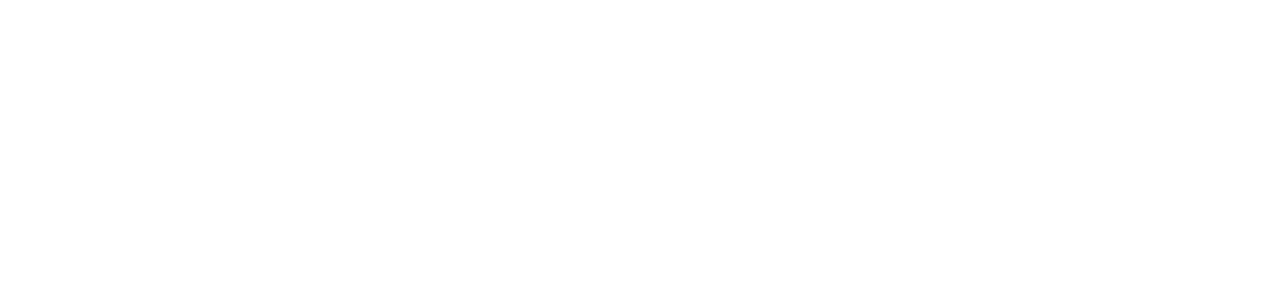
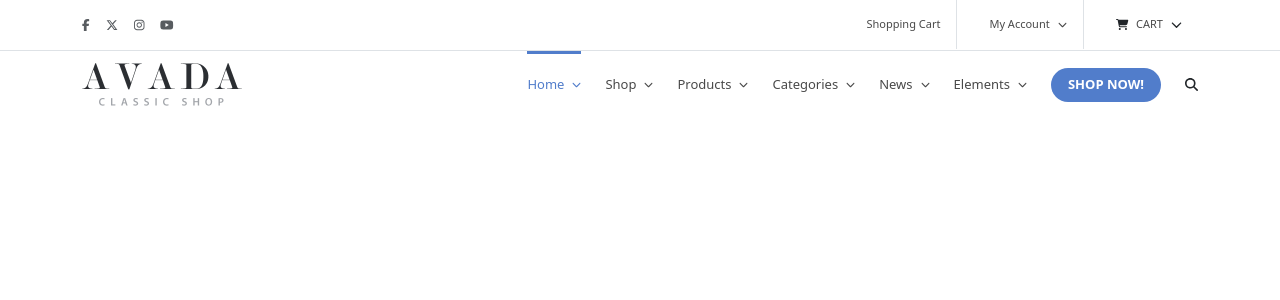
Before and after one commit to NicolaSforza93/proj-html-vuejs, a Vue app: page / in a window 1280 px wide. Shown: the top 300 px of the page. Built offline with nearby package versions, Linux system fonts and the light colour scheme.

Commit message:
added header

```diff
--- a/src/App.vue
+++ b/src/App.vue
@@ -1,7 +1,19 @@
 <script>
+import AppHeader from './components/AppHeader.vue';
+
+export default {
+  components: {
+    AppHeader
+  }
+}
 
 </script>
 
-<template></template>
+<template>
+  <AppHeader />
+</template>
 
-<style lang="scss"></style>
+<style lang="scss">
+@use './styles/general.scss';
+@import url('https://fonts.googleapis.com/css2?family=Open+Sans:wght@300;400;500;600;700;800&display=swap');
+</style>
--- a/src/components/AppHeader.vue
+++ b/src/components/AppHeader.vue
@@ -1,7 +1,136 @@
 <script>
+import { store } from '../store';
+
+export default {
+    data() {
+        return {
+            store
+        }
+    }
+}
+
 
 </script>
 
-<template></template>
+<template>
+    <header>
+        <div class="container-fluid border-bottom">
+            <div class="container">
+                <div class="top-strip d-flex justify-content-between">
+                    <div class="social-icons py-3">
+                        <ul class="d-flex align-items-center gap-3 mb-0 px-0">
+                            <li v-for="(brandIcon, index) in store.brandIcons" :key="index">
+                                <a href="#">
+                                    <font-awesome-icon :icon="brandIcon" />
+                                </a>
+                            </li>
+                        </ul>
+                    </div>
 
-<style lang="scss" scoped></style>
+                    <div class="menu-user">
+                        <ul class="mb-0 d-flex gap-3 px-0">
+                            <li class="border-end p-3">
+                                <a href="#" class="text-decoration-none">
+                                    Shopping Cart
+                                </a>
+                            </li>
+                            <li class="border-end p-3 d-flex align-items-center gap-2">
+                                <a href="#" class="text-decoration-none">
+                                    My Account
+                                </a>
+                                <font-awesome-icon icon="fa-solid fa-chevron-down" class="arrow-down" />
+                            </li>
+                            <li class="p-3 d-flex align-items-center gap-2">
+                                <font-awesome-icon icon="fa-solid fa-cart-shopping" />
+                                <a href="#" class="text-decoration-none text-uppercase">
+                                    Cart
+                                </a>
+                                <font-awesome-icon icon="fa-solid fa-chevron-down" />
+                            </li>
+                        </ul>
+                    </div>
+                </div>
+            </div>
+        </div>
+        <div class="container">
+            <nav class="d-flex align-items-center gap-4">
+                <figure class="mb-0 flex-grow-1">
+                    <img class="logo" src="/classic_shop_logo2x.png" alt="">
+                </figure>
+
+                <ul class="nav-menu mb-0 d-flex gap-4 px-0">
+                    <li v-for="(navLink, index) in store.navLinks" :key="index" :class="{ 'active': navLink.isActive }"
+                        class="menu-item d-flex align-items-center gap-2 position-relative py-4">
+                        <a href="#" class="text-decoration-none">{{
+                            navLink.name }}</a>
+                        <font-awesome-icon icon="fa-solid fa-chevron-down" class="arrow-down" />
+                    </li>
+                </ul>
+                <button type="button" class="btn text-nowrap text-uppercase fw-semibold px-3">Shop Now!</button>
+                <font-awesome-icon icon="fa-solid fa-magnifying-glass" class="search" />
+            </nav>
+        </div>
+    </header>
+</template>
+
+<style lang="scss" scoped>
+@use '../styles/partials/variables' as *;
+
+.social-icons {
+    font-size: 12px;
+
+    a {
+        color: #585C60;
+    }
+}
+
+.arrow-down {
+    font-size: 9px;
+    color: $gray-color;
+}
+
+.menu-user {
+    font-size: 11px;
+
+    a {
+        color: $gray-color;
+    }
+}
+
+.logo {
+    width: 160px;
+}
+
+nav {
+    li a {
+        font-size: 13px;
+        color: $gray-color;
+    }
+}
+
+.active * {
+    color: $skyblue-color;
+}
+
+.active.menu-item::before {
+    content: '';
+    position: absolute;
+    display: block;
+    height: 3px;
+    width: 100%;
+    background-color: $skyblue-color;
+    top: 0;
+    left: 0;
+}
+
+button {
+    background-color: #517DCB;
+    color: white;
+    font-size: 13px;
+    border-radius: 17px;
+}
+
+.search {
+    font-size: 13px;
+}
+</style>
--- a/src/main.js
+++ b/src/main.js
@@ -1,4 +1,17 @@
 import { createApp } from 'vue'
 import App from './App.vue'
+import "bootstrap/dist/css/bootstrap.css";
 
-createApp(App).mount('#app')
+import { library } from '@fortawesome/fontawesome-svg-core'
+import { FontAwesomeIcon } from '@fortawesome/vue-fontawesome'
+import { faChevronDown, faCartShopping, faMagnifyingGlass } from '@fortawesome/free-solid-svg-icons'
+import { faFacebookF, faXTwitter, faInstagram, faYoutube } from '@fortawesome/free-brands-svg-icons'
+
+
+library.add(faFacebookF, faXTwitter, faInstagram, faYoutube, faChevronDown, faCartShopping, faMagnifyingGlass)
+
+createApp(App)
+    .component('font-awesome-icon', FontAwesomeIcon)
+    .mount('#app')
+
+import "bootstrap/dist/js/bootstrap.js";
--- /dev/null
+++ b/src/store.js
@@ -0,0 +1,31 @@
+import { reactive } from "vue";
+
+export const store = reactive({
+    brandIcons: ['fa-brands fa-facebook-f', 'fa-brands fa-x-twitter', 'fa-brands fa-instagram', 'fa-brands fa-youtube'],
+    navLinks: [
+        {
+            name: 'Home',
+            isActive: true
+        },
+        {
+            name: 'Shop',
+            isActive: false
+        },
+        {
+            name: 'Products',
+            isActive: false
+        },
+        {
+            name: 'Categories',
+            isActive: false
+        },
+        {
+            name: 'News',
+            isActive: false
+        },
+        {
+            name: 'Elements',
+            isActive: false
+        },
+    ]
+});
--- a/src/styles/general.scss
+++ b/src/styles/general.scss
@@ -0,0 +1,25 @@
+* {
+    margin: 0;
+    padding: 0;
+    box-sizing: border-box;
+}
+
+#app {
+    height: 100vh;
+    overflow-y: auto;
+}
+
+body {
+    font-family: 'Open Sans', sans-serif;
+}
+
+img {
+    width: 100%;
+    display: block;
+}
+
+ul,
+ol,
+menu {
+    list-style: none;
+}
--- a/src/styles/partials/_variables.scss
+++ b/src/styles/partials/_variables.scss
@@ -0,0 +1,6 @@
+$white-color: #F5F5F5;
+$gray-color: #494949;
+$lightgrey-color: #AAAAAA;
+$skyblue-color: #517DCB;
+$smokewhite-color: #FFFFFF;
+$turquoise-color: #76C9E2;
```
Also changed, not shown: public/classic_shop_logo2x.png (added).
